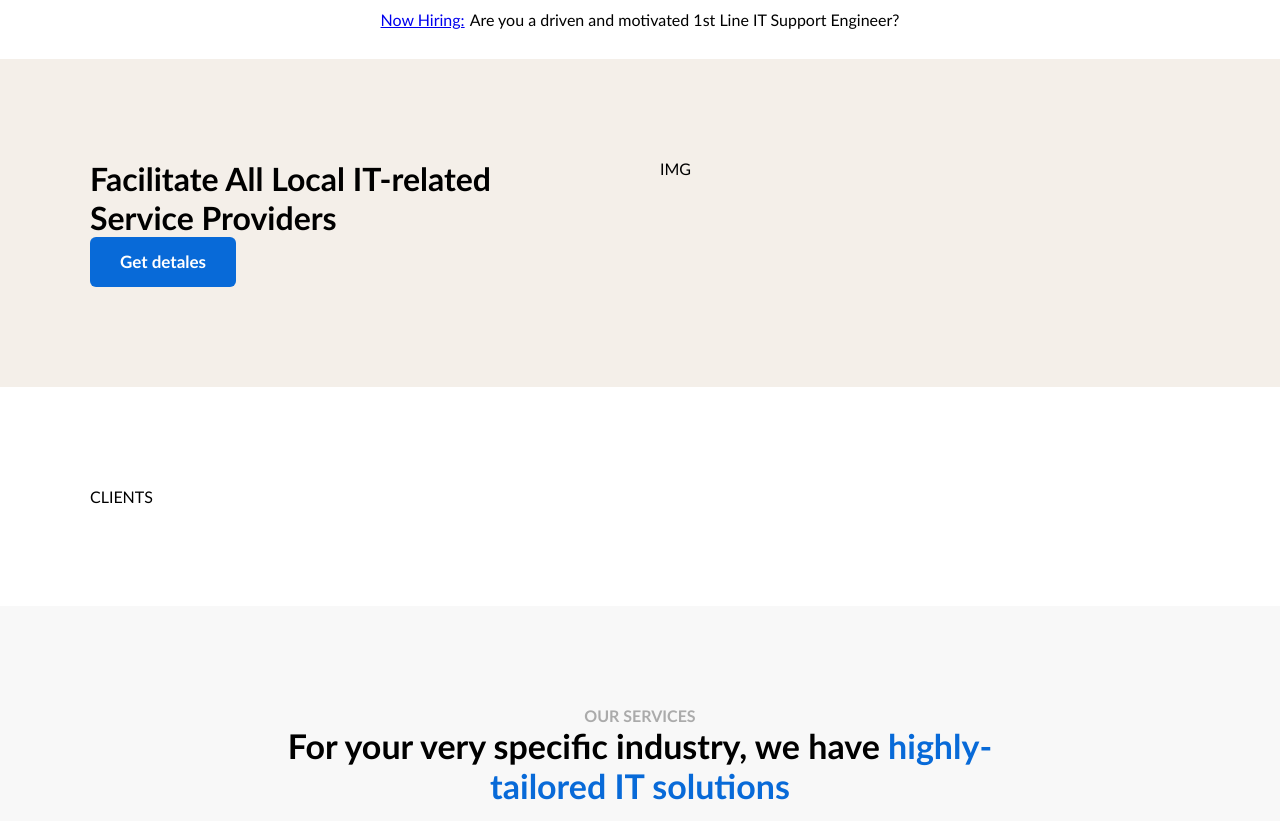
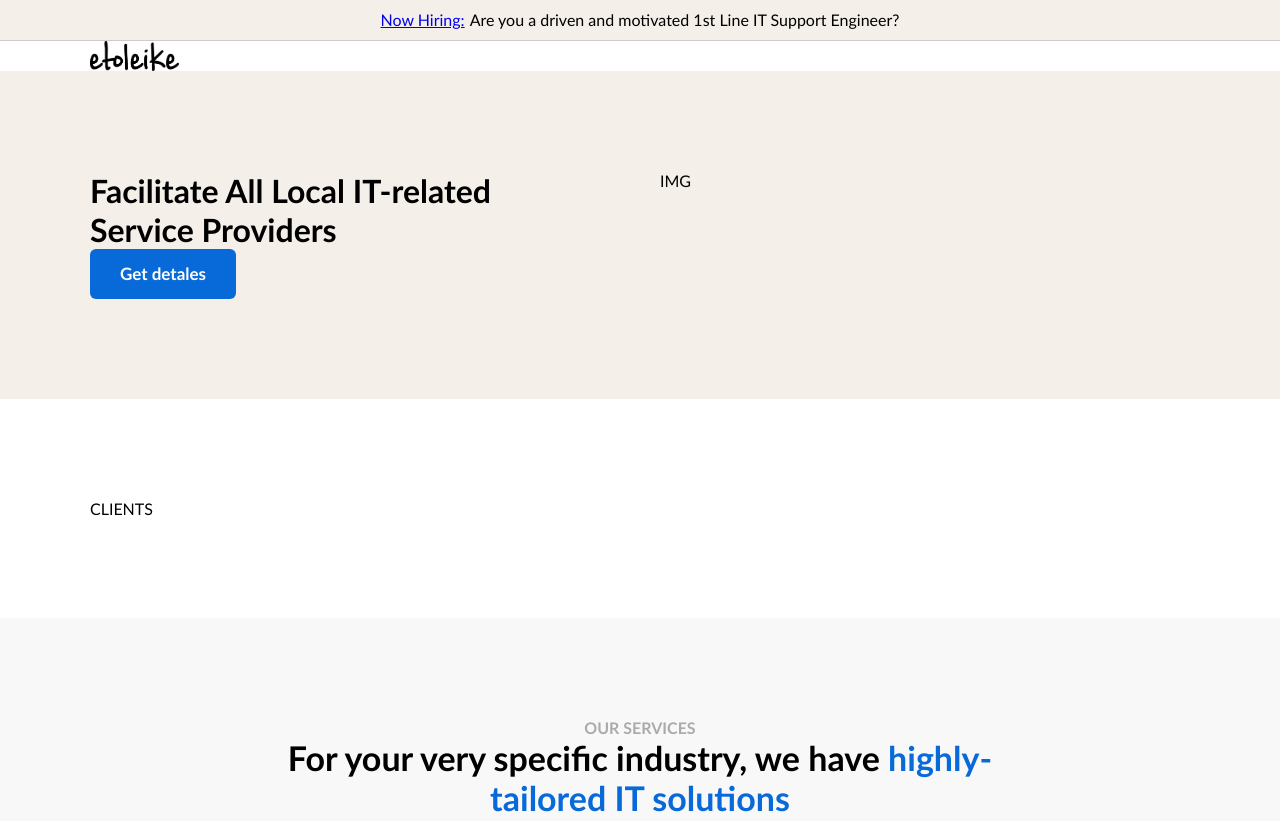
Before and after one commit to Evelinatoleike/mano-portfolio-projektas, a website with bundled scripts: page index.html in a window 1280 px wide. Shown: the top 821 px of the page. Built offline with nearby package versions, Linux system fonts and the light colour scheme.

Commit message:
Header Logo

```diff
--- a/css/components/header.css
+++ b/css/components/header.css
@@ -1,5 +1,6 @@
 .container.header {
     padding: 0;
+    position: relative;
 }
 
 .header>.row {
@@ -9,7 +10,22 @@
 
 .header .top-text {
     display: flex;
+    margin: 0;
+    width: 100%;
     gap: 5px;
     justify-content: center;
     line-height: 40px;
+    border-bottom: 1px solid #ccc;
+    background-color: var(--color-creame);
 }
+
+.header .bottom-content {
+    display: flex;
+    flex-direction: row;
+    justify-content: space-between;
+    align-items: center;
+}
+
+.header .logo {
+    height: 30px;
+}
--- a/js/components/header/Header.js
+++ b/js/components/header/Header.js
@@ -10,6 +10,7 @@
 // uzregistruoti event - scroll - position: static/fixed
 
 import { TopText } from './TopText.js';
+import { Logo } from './Logo.js';
 
 class Header {
     constructor(selector, data) {
@@ -52,7 +53,7 @@ class Header {
     }
 
     render() {
-        const HTML = `<div class="row top-text col-12"></div>
+        const HTML = `<div class="row top-text"></div>
                     <div class="row"><div class="col-12 bottom-content"></div></div>`;
         this.DOM.innerHTML = HTML;
 
--- a/js/components/header/Logo.js
+++ b/js/components/header/Logo.js
@@ -1,6 +1,43 @@
 class Logo {
-    constructor() {
-        console.log(this);
+    constructor(parentDOM, data) {
+        this.parentDOM = parentDOM;
+        this.data = data;
+
+        this.DOM = null;
+
+        this.init();
+    }
+
+    init() {
+        if (!this.isValidDOM) {
+            return false;
+        }
+        if (!this.isValidData) {
+            return false;
+        }
+
+        const DOM = this.parentDOM.querySelector('.col-12');
+        if (!DOM) {
+            return false;
+        }
+        this.DOM = DOM;
+
+        this.render();
+    }
+
+    isValidDOM() {
+        return true;
+    }
+
+    isValidData() {
+        return true;
+    }
+
+    render() {
+        const { imgPath, defaultLogo, alt } = this.data;
+        let HTML = `<img class="logo" src="${imgPath + defaultLogo}" alt="${alt}">`;
+
+        this.DOM.insertAdjacentHTML('beforeend', HTML)
     }
 }
 
--- a/js/data/headerData.js
+++ b/js/data/headerData.js
@@ -16,7 +16,8 @@ const headerData = {
     logo: {
         imgPath: './img/',
         mobile: 'logo-mobile.png',
-        default: 'logo-png',
+        defaultLogo: 'logo.png',
+        alt: 'Logo',
     },
     nav: [
         {
```
Also changed, not shown: img/logo-mobile.png (added), img/logo.png (renamed from img/etoleike logo.png).
